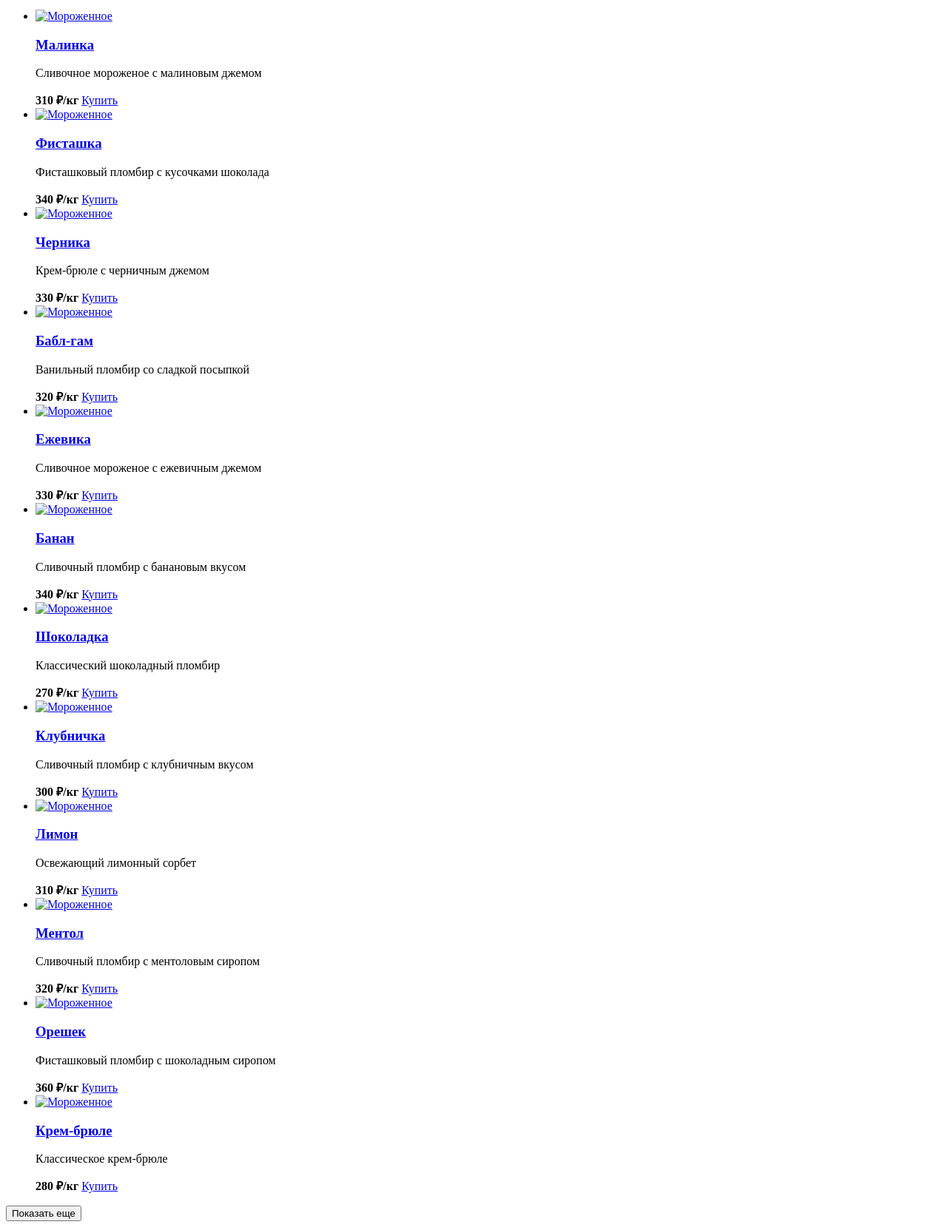
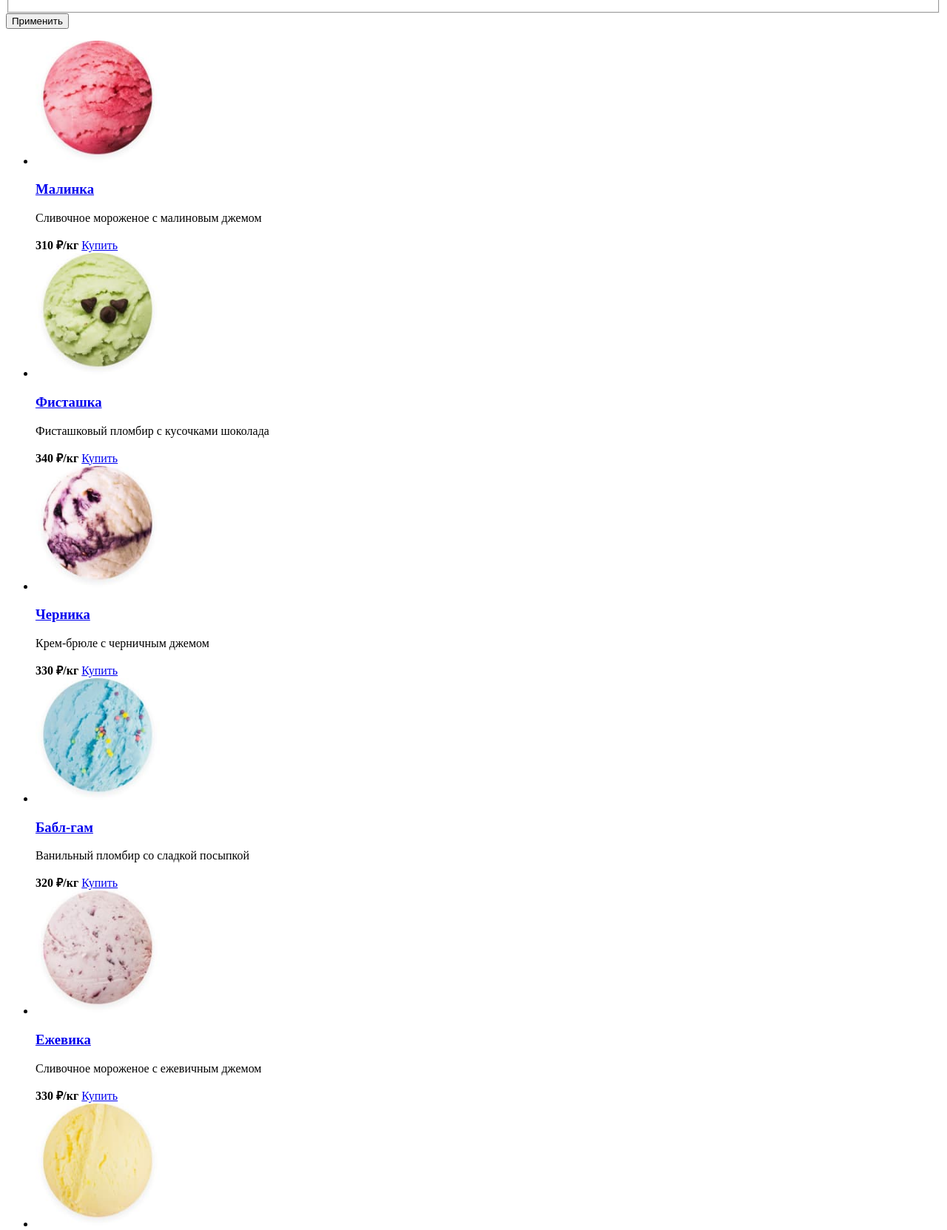
Before and after one commit to htmlacademy-htmlcss/2032577-gllacy-34, a plain HTML site: page catalog.html in a window 1280 px wide. Shown: the part 687-2350 px from the top of the page at 74% size. Drawn offline with Linux system fonts and the light colour scheme.

Commit message:
Добавляет контентную графику в разметку и все изображения в репозиторий

```diff
--- a/catalog.html
+++ b/catalog.html
@@ -10,7 +10,7 @@
         <ul class="navigation-list">
           <li class="navigation-item">
             <a href="/index.html" class="navigation-link">
-              <img src="#" class="navigation-logo" alt="Логотип">
+              <img src="images/logotip.svg" width="137" height="55.72" class="navigation-logo" alt="Логотип">
             </a>
           </li>
           <li class="navigation-item">
@@ -141,7 +141,7 @@
         <ul class="product-list">
             <li class="product-card">
                 <a class="product-card-link" href="#">
-                    <img class="product-card-image" src="#" alt="Мороженное">
+                    <img class="product-card-image" src="images/catalog/catalog-item-1.jpg" width="168" height="168" alt="Мороженное">
                     <h3 class="product-card-title">Малинка</h3>
                 </a>
                 <p class="product-card-description">Сливочное мороженое с малиновым джемом</p>
@@ -152,7 +152,7 @@
             </li>
             <li class="product-card">
                 <a class="product-card-link" href="#">
-                    <img class="product-card-image" src="#" alt="Мороженное">
+                    <img class="product-card-image" src="images/catalog/catalog-item-2.jpg" width="168" height="168" alt="Мороженное">
                     <h3 class="product-card-title">Фисташка</h3>
                 </a>
                 <p class="product-card-description">Фисташковый пломбир с кусочками шоколада</p>
@@ -163,7 +163,7 @@
             </li>
             <li class="product-card">
                 <a class="product-card-link" href="#">
-                    <img class="product-card-image" src="#" alt="Мороженное">
+                    <img class="product-card-image" src="images/catalog/catalog-item-3.jpg" width="168" height="168" alt="Мороженное">
                     <h3 class="product-card-title">Черника</h3>
                 </a>
                 <p class="product-card-description">Крем-брюле с черничным джемом</p>
@@ -174,7 +174,7 @@
             </li>
             <li class="product-card">
                 <a class="product-card-link" href="#">
-                    <img class="product-card-image" src="#" alt="Мороженное">
+                    <img class="product-card-image" src="images/catalog/catalog-item-4.jpg" width="168" height="168" alt="Мороженное">
                     <h3 class="product-card-title">Бабл-гам</h3>
                 </a>
                 <p class="product-card-description">Ванильный пломбир со сладкой посыпкой</p>
@@ -185,7 +185,7 @@
             </li>
             <li class="product-card">
                 <a class="product-card-link" href="#">
-                    <img class="product-card-image" src="#" alt="Мороженное">
+                    <img class="product-card-image" src="images/catalog/catalog-item-5.jpg" width="168" height="168" alt="Мороженное">
                     <h3 class="product-card-title">Ежевика</h3>
                 </a>
                 <p class="product-card-description">Сливочное мороженое с ежевичным джемом</p>
@@ -196,7 +196,7 @@
             </li>
             <li class="product-card">
                 <a class="product-card-link" href="#">
-                    <img class="product-card-image" src="#" alt="Мороженное">
+                    <img class="product-card-image" src="images/catalog/catalog-item-6.jpg" width="168" height="168" alt="Мороженное">
                     <h3 class="product-card-title">Банан</h3>
                 </a>
                 <p class="product-card-description">Сливочный пломбир с банановым вкусом</p>
@@ -207,7 +207,7 @@
             </li>
             <li class="product-card">
                 <a class="product-card-link" href="#">
-                    <img class="product-card-image" src="#" alt="Мороженное">
+                    <img class="product-card-image" src="images/catalog/catalog-item-7.jpg" width="168" height="168" alt="Мороженное">
                     <h3 class="product-card-title">Шоколадка</h3>
                 </a>
                 <p class="product-card-description">Классический шоколадный пломбир</p>
@@ -218,7 +218,7 @@
             </li>
             <li class="product-card">
                 <a class="product-card-link" href="№">
-                    <img class="product-card-image" src="#" alt="Мороженное">
+                    <img class="product-card-image" src="images/catalog/catalog-item-8.jpg" width="168" height="168" alt="Мороженное">
                     <h3 class="product-card-title">Клубничка</h3>
                 </a>
                 <p class="product-card-description">Сливочный пломбир с клубничным вкусом</p>
@@ -229,7 +229,7 @@
             </li>
             <li class="product-card">
                 <a class="product-card-link" href="№">
-                    <img class="product-card-image" src="#" alt="Мороженное">
+                    <img class="product-card-image" src="images/catalog/catalog-item-9.jpg" width="168" height="168" alt="Мороженное">
                     <h3 class="product-card-title">Лимон</h3>
                 </a>
                 <p class="product-card-description">Освежающий лимонный сорбет</p>
@@ -240,7 +240,7 @@
             </li>
             <li class="product-card">
                 <a class="product-card-link" href="№">
-                    <img class="product-card-image" src="#" alt="Мороженное">
+                    <img class="product-card-image" src="images/catalog/catalog-item-10.jpg" width="168" height="168" alt="Мороженное">
                     <h3 class="product-card-title">Ментол</h3>
                 </a>
                 <p class="product-card-description">Сливочный пломбир с ментоловым сиропом</p>
@@ -251,7 +251,7 @@
             </li>
             <li class="product-card">
                 <a class="product-card-link" href="№">
-                    <img class="product-card-image" src="#" alt="Мороженное">
+                    <img class="product-card-image" src="images/catalog/catalog-item-11.jpg" width="168" height="168" alt="Мороженное">
                     <h3 class="product-card-title">Орешек</h3>
                 </a>
                 <p class="product-card-description">Фисташковый пломбир с шоколадным сиропом</p>
@@ -262,7 +262,7 @@
             </li>
             <li class="product-card">
                 <a class="product-card-link" href="№">
-                    <img class="product-card-image" src="#" alt="Мороженное">
+                    <img class="product-card-image" src="images/catalog/catalog-item-12.jpg" width="168" height="168" alt="Мороженное">
                     <h3 class="product-card-title">Крем-брюле</h3>
                 </a>
                 <p class="product-card-description">Классическое крем-брюле </p>
@@ -338,7 +338,7 @@
         <section class="page-footer-htmlacademy">
           <h2 class="visually-hidden">Отличные ребята</h2>
           <a class="page-footer-htmlacademy-logo" href="https://htmlacademy.ru/">
-            <img src="#" alt="Лого HTML Academy">
+            <img src="images/logo_htmlacademy.svg" width="93" height="26.71" alt="Лого HTML Academy">
           </a>
           <p class="page-footer-htmlacademy-text">Сделано в <a class="page-footer-htmlacademy-text-link" href="https://htmlacademy.ru/">.html academy</a> © 2021</p>
         </section>
```
Also changed, not shown: index.html (+10 -10 lines).
